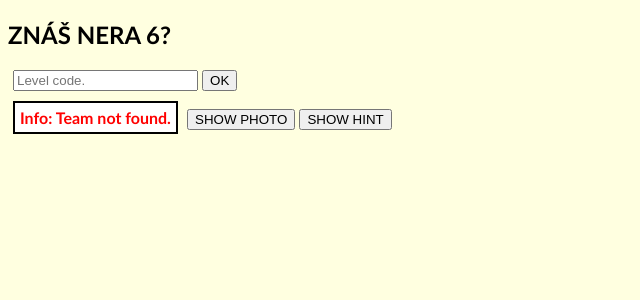
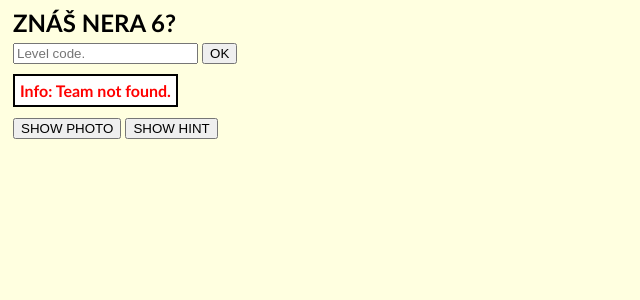
Before and after one commit to simak911/znasnera6, a Flask app: page /entered in a window 1280 px wide. Shown: the top 300 px of the page, without its empty margins (0-640 px from the left). Run offline with Flask 3, Linux system fonts and the light colour scheme.

Commit message:
other design changes

```diff
--- a/static/styles/style_admin.css
+++ b/static/styles/style_admin.css
@@ -1,6 +1,10 @@
 body {
     font-family: 'Calibri';
     background-color: lightyellow;
+}
+
+h2 {
+    margin: 5px;
 }
 
 .pos {
--- a/static/styles/style_index.css
+++ b/static/styles/style_index.css
@@ -1,6 +1,10 @@
 body {
     font-family: 'Calibri';
     background-color: lightyellow;
+}
+
+h2 {
+    margin: 5px;
 }
 
 #logininfo {
--- a/static/styles/style_main.css
+++ b/static/styles/style_main.css
@@ -1,6 +1,10 @@
 body {
     font-family: 'Calibri';
     background-color: lightyellow;
+}
+
+h2 {
+    margin: 5px;
 }
 
 #textinfo {
@@ -25,3 +29,7 @@ body {
     color: red;
     font-weight: bold;
 }
+
+#buttons {
+    margin: 5px;
+}
--- a/templates/admin.html
+++ b/templates/admin.html
@@ -13,7 +13,9 @@
         <input id="teamid" type="text" placeholder="Team ID.">
         <button id="resetbutton">RESET GAME</button>
     </div>
+    <div id="buttons">
     <button id="statsbutton">SHOW STATS</button>
+    </div>
     <div id = "textinfo" class={{msgcolor}}>Info: {{msg}}</div>
     <script src="{{ url_for('static', filename='scripts/script_admin.js') }}"></script>
 </body>
--- a/templates/main.html
+++ b/templates/main.html
@@ -13,8 +13,10 @@
         <button id="confirm">OK</button>
     </div>
     <div id ="textinfo" class={{msgcolor}}>Info: {{msg}}</div>
+    <div id="buttons">
     <button id="showimg">SHOW PHOTO</button>
     <button id="showhint">SHOW HINT</button>
+    </div>
     <div id="hinttime"></div>
     <script src="{{ url_for('static', filename='scripts/script_main.js') }}"></script>
 </body>
```
